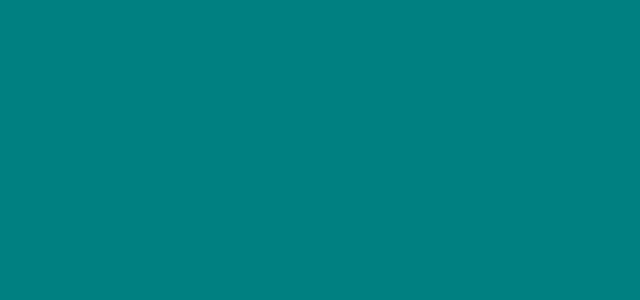
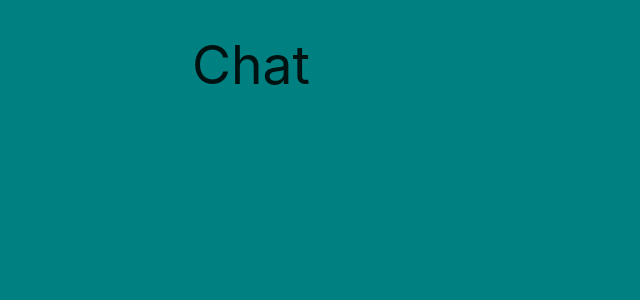
Before and after one commit to robertobirijnr/vee-chat, a Vue app: page /chat in a window 1280 px wide. Shown: the top 300 px of the page, without its empty margins (0-640 px from the left). Built offline with nearby package versions, Linux system fonts and the light colour scheme.

Commit message:
chat component

```diff
--- a/src/components/welcome.vue
+++ b/src/components/welcome.vue
@@ -6,6 +6,7 @@
         <form @submit.prevent="enterChat">
           <label for="name">Enter your name:</label>
           <input type="text" name="name" v-model="name" />
+          <p v-if="feedback" class="red-text">{{ feedback }}</p>
           <button class="btn teal">Enter Chat</button>
         </form>
       </div>
@@ -18,11 +19,16 @@ export default {
   data() {
     return {
       name: "",
+      feedback: "",
     };
   },
   methods: {
     enterChat() {
-      console.log(this.name);
+      if (this.name) {
+        this.$router.push({ name: "Chat", params: { name: this.name } });
+      } else {
+        this.feedback = "You must enter your name";
+      }
     },
   },
 };
--- a/src/router/index.js
+++ b/src/router/index.js
@@ -4,19 +4,19 @@ import Home from '../views/Home.vue'
 
 Vue.use(VueRouter)
 
-  const routes = [
-  {
+const routes = [{
     path: '/',
     name: 'Home',
     component: Home
   },
   {
-    path: '/about',
-    name: 'About',
+    path: '/chat',
+    name: 'Chat',
     // route level code-splitting
     // this generates a separate chunk (about.[hash].js) for this route
     // which is lazy-loaded when the route is visited.
-    component: () => import(/* webpackChunkName: "about" */ '../views/About.vue')
+    component: () => import( /* webpackChunkName: "about" */ '../views/Chat.vue'),
+    props: true
   }
 ]
 
--- a/src/views/About.vue
+++ /dev/null
@@ -1,5 +0,0 @@
-<template>
-  <div class="about">
-    <h1>This is an about page</h1>
-  </div>
-</template>
--- /dev/null
+++ b/src/views/Chat.vue
@@ -0,0 +1,15 @@
+<template>
+  <div class=" container">
+    <h2>Chat {{ this.name }}</h2>
+  </div>
+</template>
+
+<script>
+export default {
+  name: "chat",
+  props: ["name"],
+  data() {
+    return {};
+  },
+};
+</script>
```
Also changed, not shown: src/components/chat.vue (added, +17 -0 lines).
